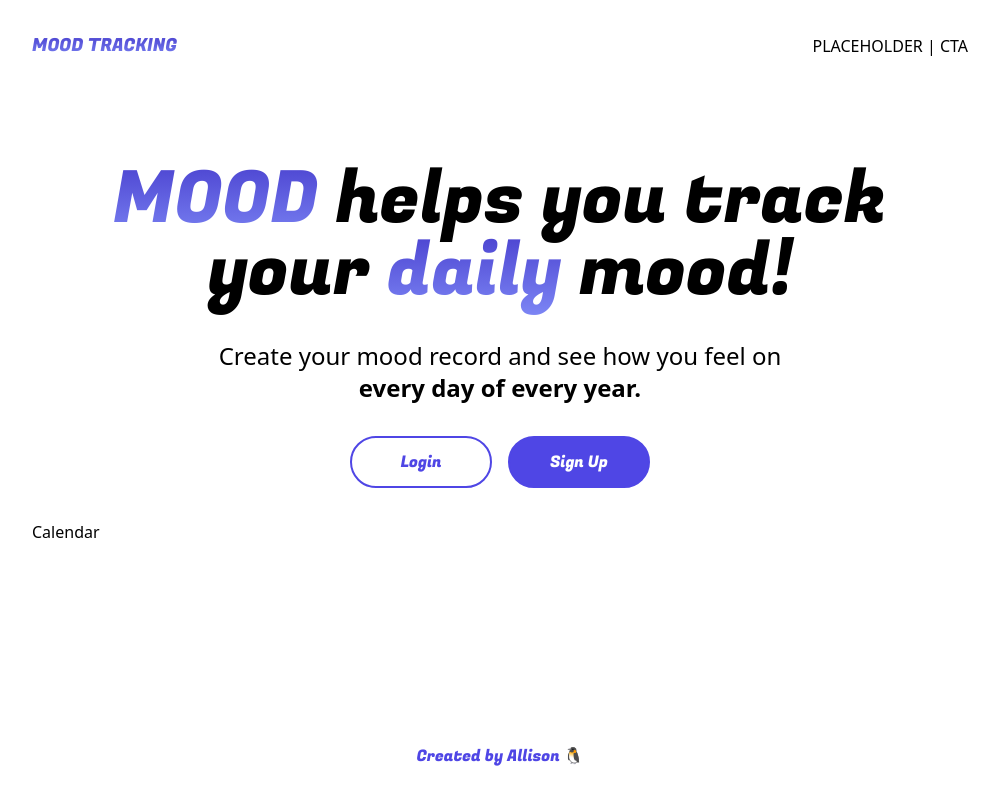
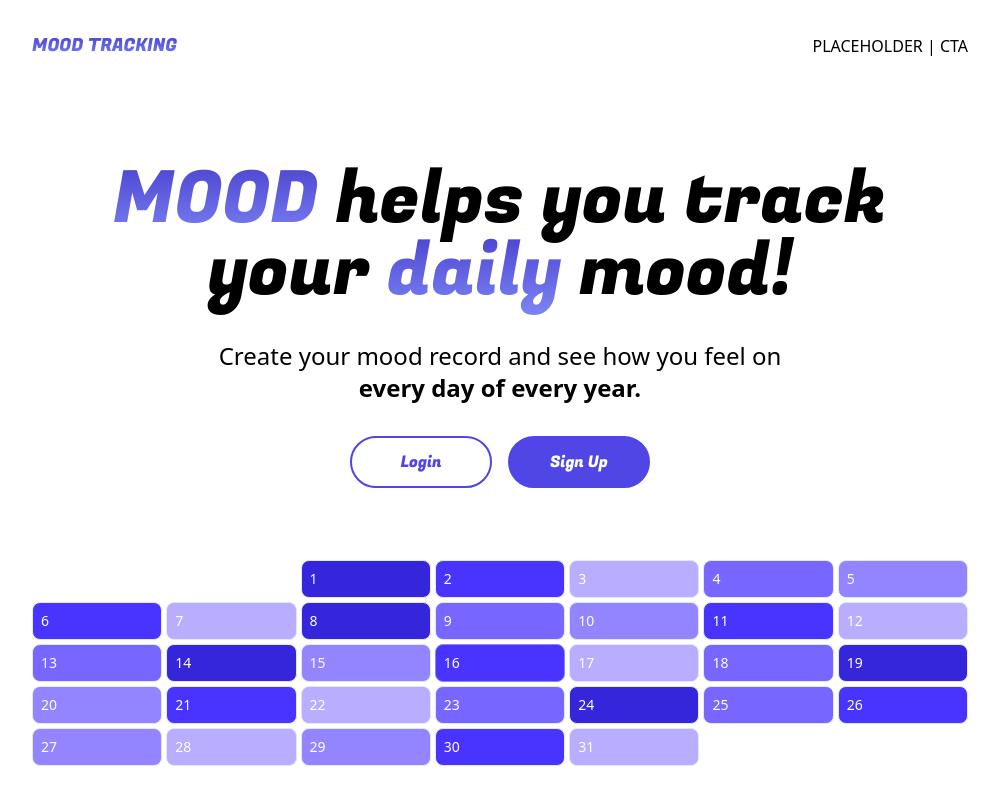
Before and after one commit to laijiayu/MoodTrack, a Next.js app: page / in a window 1280 px wide. Shown: the top 800 px of the page, without its empty margins (140-1139 px from the left). Built offline with nearby package versions, Linux system fonts and the light colour scheme.

Commit message:
calendar component setup

```diff
--- a/app/layout.js
+++ b/app/layout.js
@@ -1,3 +1,4 @@
+import Link from "next/link"
 import "./globals.css"
 import { Fugaz_One, Open_Sans } from "next/font/google"
 
@@ -12,7 +13,9 @@
 export default function RootLayout({ children }) {
   const header = (
     <header className="p-4 sm:p-8 flex items-center justify-between gap-4">
-      <h1 className={"text-base sm:text-lg textGradient " + fugazOne.className}>MOOD TRACKING</h1>
+      <Link href={"/"}>
+        <h1 className={"text-base sm:text-lg textGradient " + fugazOne.className}>MOOD TRACKING</h1>
+      </Link>
       <div className="flex items-center justify-between">PLACEHOLDER | CTA</div>
     </header>
   )
--- a/components/Calendar.js
+++ b/components/Calendar.js
@@ -1,5 +1,72 @@
 import React from "react"
+import { demoData, gradients, baseRating } from "../utils"
 
-export default function Calendar() {
-  return <div>Calendar</div>
+const months = {
+  January: "Jan",
+  February: "Feb",
+  March: "Mar",
+  April: "Apr",
+  May: "May",
+  June: "Jun",
+  July: "Jul",
+  August: "Aug",
+  September: "Sept",
+  October: "Oct",
+  November: "Nov",
+  December: "Dec",
 }
+const now = new Date()
+const dayList = ["Sunday", "Monday", "Tuesday", "Wednesday", "Thursday", "Friday", "Saturday"]
+
+export default function Calendar(props) {
+  const { demo } = props
+  const year = 2024
+  const month = "October"
+  const monthNow = new Date(year, Object.keys(months).indexOf(month), 1)
+  const firstDayOfMonth = monthNow.getDay()
+  const daysInMonth = new Date(year, Object.keys(months).indexOf(months) + 1, 0).getDate()
+  const daysToDisplay = firstDayOfMonth + daysInMonth
+  const numRows = Math.floor(daysToDisplay / 7) + (daysToDisplay % 7 ? 1 : 0)
+
+  return (
+    <div className="flex flex-col overflow-hidden gap-1 py-4 sm:py-6 md:py-10">
+      {[...Array(numRows).keys()].map((row, rowIndex) => {
+        return (
+          <div key={rowIndex} className="grid grid-cols-7 gap-1 ">
+            {dayList.map((dayOfWeek, dayOfWeekIndex) => {
+              let dayIndex = rowIndex * 7 + dayOfWeekIndex - (firstDayOfMonth - 1)
+              let dayDisplay =
+                dayIndex > daysInMonth ? false : row === 0 && dayOfWeekIndex < firstDayOfMonth ? false : true
+
+              let isToday = dayIndex === now.getDate()
+
+              if (!dayDisplay) {
+                return <div className="bg-white" key={dayOfWeekIndex} />
+              }
+
+              let color = demo
+                ? gradients.indigo[baseRating[dayIndex]]
+                : dayIndex in demoData
+                ? gradients.indigo[demoData[dayIndex]]
+                : "white"
+
+              return (
+                <div
+                  style={{ background: color }}
+                  className={
+                    "text-xs sm:text-sm border border-solid p-2 flex items-center gap-2 justify-between rounded-lg " +
+                    (isToday ? " border-indigo-400" : " border-indigo-100") +
+                    (color === "white" ? " text-indigo-400" : " text-white")
+                  }
+                  key={dayOfWeekIndex}
+                >
+                  <p>{dayIndex}</p>
+                </div>
+              )
+            })}
+          </div>
+        )
+      })}
+    </div>
+  )
+}
--- a/components/Dashboard.js
+++ b/components/Dashboard.js
@@ -1,5 +1,6 @@
 import React from "react"
 import { Fugaz_One } from "next/font/google"
+import Calendar from "./Calendar"
 
 const fugazOne = Fugaz_One({ subsets: ["latin"], weight: ["400"] })
 
@@ -22,7 +23,6 @@
     <div className="flex flex-1 flex-col gap-8 sm:gap-10 md:gap-16">
       <div className="grid grid-cols-3 bg-indigo-50 text-indigo-600 rounded-lg gap-4">
         {Object.keys(status).map((state, index) => {
-          console.log("state", status[state])
           return (
             <div key={index} className="p-4 flex flex-col gap-1 sm:gap-2">
               <p className="text-xs sm:text-sm uppercase font-medium truncate ">{state.replaceAll("_", " ")}</p>
@@ -50,6 +50,7 @@
           )
         })}
       </div>
+      <Calendar />
     </div>
   )
 }
--- a/components/Hero.js
+++ b/components/Hero.js
@@ -20,7 +20,7 @@
         <Button text="Login" />
         <Button text="Sign Up" dark />
       </div>
-      <Calendar />
+      <Calendar demo />
     </div>
   )
 }
--- /dev/null
+++ b/utils/index.js
@@ -0,0 +1,67 @@
+export const gradients = {
+  indigo: ["#dcd6ff", "#b8adff", "#9285ff", "#7766ff", "#4833ff", "#3525db", "#261ab1", "#1a1093", "#10097a"],
+  green: ["#dcfdc3", "#affc9d", "#7cf86c", "#4bf246", "#0cea1c", "#0dc928", "#0ca82f", "#038731", "#047031"],
+  blue: ["#ccfffa", "#9afefe", "#66f1fc", "#41dffa", "#07c2f7", "#0497d4", "#0171b1", "#02518e", "#003a76"],
+  yellow: ["#fff8db", "#fff0b8", "#ffe495", "#ffd97b", "#ffc84f", "#dba339", "#b78127", "#936118", "#7a4b10"],
+  pink: ["#ffd8f2", "#ffb1ea", "#ff8aea", "#ff6df1", "#ff3dfe", "#cd2ddb", "#9d1fb7", "#731493", "#540b7a"],
+}
+
+export const baseRating = {
+  0: 2,
+  1: 5,
+  2: 4,
+  3: 1,
+  4: 3,
+  5: 2,
+  6: 4,
+  7: 1,
+  8: 5,
+  9: 3,
+  10: 2,
+  11: 4,
+  12: 1,
+  13: 3,
+  14: 5,
+  15: 2,
+  16: 4,
+  17: 1,
+  18: 3,
+  19: 5,
+  20: 2,
+  21: 4,
+  22: 1,
+  23: 3,
+  24: 5,
+  25: 3,
+  26: 4,
+  27: 2,
+  28: 1,
+  29: 2,
+  30: 4,
+  31: 1,
+  32: 3,
+  33: 5,
+  34: 2,
+  35: 4,
+  36: 1,
+  37: 5,
+  38: 3,
+  39: 2,
+  40: 5,
+  41: 4,
+  42: 1,
+  43: 3,
+}
+
+export const demoData = {
+  15: 2,
+  16: 4,
+  17: 1,
+  18: 3,
+  19: 5,
+  20: 2,
+  21: 4,
+  22: 1,
+  23: 3,
+  24: 5,
+}
```
